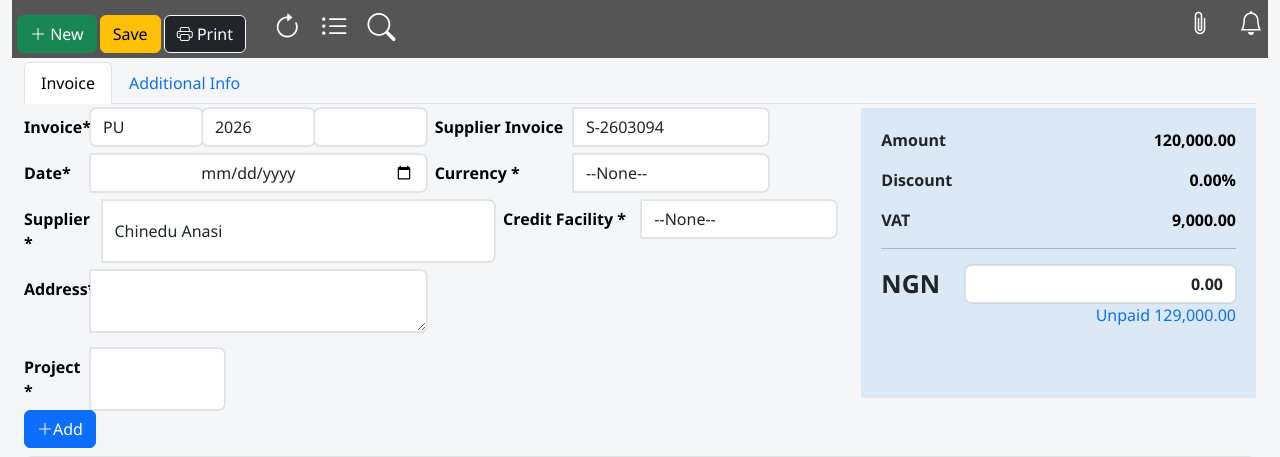
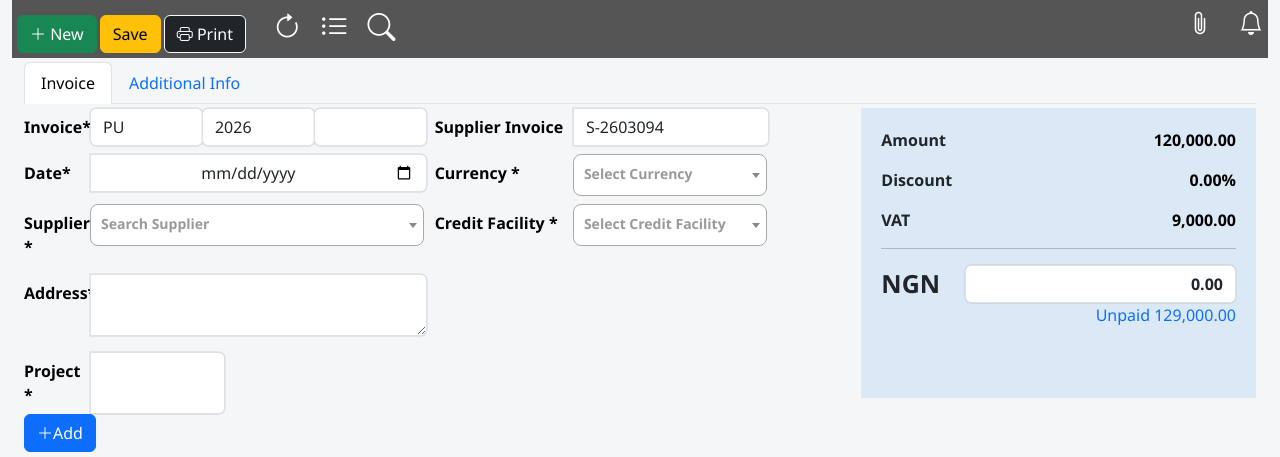
Before and after one commit to Josiah5x/Inventory-Management-System-New, a Django app: page /purchase in a window 1280 px wide. Shown: the part 40-497 px from the top of the page. Run offline with Django 5.2, Linux system fonts and the light colour scheme; data comes from the database, SQL or seed files in the repository; some libraries are stand-ins or nearby versions.

Commit message:
still on the purchase template

```diff
--- a/automate1/static/js/script.js
+++ b/automate1/static/js/script.js
@@ -23,6 +23,7 @@ $(document).ready(function () {
   }
 
 
+
   //       <button type="button" class="btn btn-danger remove-row" data-bs-toggle="modal" data-bs-target="#confirmModal" id="delete-row">
   //       <i class="bi bi-trash"></i>
   //   </button>
@@ -40,7 +41,7 @@ $(document).ready(function () {
 
 
                 <td style="min-width:300px;">
-                    <select class="product-select" name="product_code">
+                    <select class="form-select product-select" name="product_code">
                         <option value="">-- Select Product --</option>
                     </select>
                 </td>
@@ -110,6 +111,182 @@ $(document).ready(function () {
     });
   });
 
+
+  // ==========================
+  // Arrays
+  // ==========================
+
+  let suppliers = [];
+  let currencies = [];
+  let facilities = [];
+
+  // ==========================
+  // Load everything
+  // ==========================
+  Promise.all([
+    // fetch("/products/json/").then(res => res.json()),
+    fetch("/suppliers/json/").then(res => res.json()),
+    fetch("/currencies/json/").then(res => res.json()),
+    fetch("/facilities/json/").then(res => res.json())
+  ]).then(([supplierData, currencyData, facilityData]) => {
+
+    // products = productData;
+    suppliers = supplierData;
+    currencies = currencyData;
+    facilities = facilityData;
+
+    // loadProducts();
+    loadSuppliers();
+    loadCurrencies();
+    loadFacilities();
+  });
+
+
+  // SUPPLIER
+  function loadSuppliers() {
+
+    $(".supplier-select").each(function () {
+
+      let select = $(this);
+
+      if (select.hasClass("select2-hidden-accessible")) {
+        select.select2("destroy");
+      }
+
+      select.empty();
+
+      select.append('<option value="">Select Supplier</option>');
+
+      suppliers.forEach(function (supplier) {
+
+        select.append(`
+                <option value="${supplier.id}">
+                    ${supplier.name}
+                </option>
+            `);
+
+      });
+
+      select.select2({
+        width: "83%",
+        placeholder: "Search Supplier",
+        allowClear: true
+      });
+
+    });
+
+  }
+
+  // CURRENCY
+  function loadCurrencies() {
+
+    $(".currency-select").each(function () {
+
+      let select = $(this);
+
+      if (select.hasClass("select2-hidden-accessible")) {
+        select.select2("destroy");
+      }
+
+      select.empty();
+
+      select.append('<option value="">Select Currency</option>');
+
+      currencies.forEach(function (currency) {
+
+        select.append(`
+                <option value="${currency.id}">
+                    ${currency.name}
+                </option>
+            `);
+
+      });
+
+      select.select2({
+        width: "58%",
+        placeholder: "Select Currency",
+        allowClear: true,
+        minimumResultsForSearch: Infinity
+      });
+
+    });
+
+  }
+
+  // FACILITY
+  function loadFacilities() {
+
+    $(".facility-select").each(function () {
+
+      let select = $(this);
+
+      if (select.hasClass("select2-hidden-accessible")) {
+        select.select2("destroy");
+      }
+
+      select.empty();
+
+      select.append('<option value="">Select Credit Facility</option>');
+
+      facilities.forEach(function (facility) {
+
+        select.append(`
+                <option value="${facility.id}">
+                    ${facility.name}
+                </option>
+            `);
+
+      });
+
+      select.select2({
+        width: "58%",
+        placeholder: "Select Credit Facility",
+        allowClear: true,
+        minimumResultsForSearch: Infinity
+      });
+
+    });
+
+  }
+
+  // ==========================
+  // Load Products from Database
+  // ==========================
+  let products = [];
+
+  fetch("/products/json/")
+    .then((res) => res.json())
+    .then((data) => {
+      products = data;
+
+      loadProducts();
+    });
+
+  function loadProducts() {
+    $(".product-select").each(function () {
+      let select = $(this);
+
+      select.empty();
+
+      select.append('<option value="">Select Product</option>');
+
+      products.forEach(function (product) {
+        select.append(`
+                <option value="${product.id}">
+                    ${product.product_code} - ${product.product_name}
+                </option>
+            `);
+      });
+
+      // Make it searchable
+      select.select2({
+        width: "100%",
+        placeholder: "Search Product...",
+        allowClear: true,
+      });
+    });
+  }
+
   // Auto calculate whenever Qty, Price or Discount changes
   $(document).on(
     "input",
@@ -162,44 +339,6 @@ $(document).ready(function () {
     });
 
     $("#invoice_total").val(total.toFixed(2));
-  }
-
-  // ==========================
-  // Load Products from Database
-  // ==========================
-  let products = [];
-
-  fetch("/products/json/")
-    .then((res) => res.json())
-    .then((data) => {
-      products = data;
-
-      loadProducts();
-    });
-
-  function loadProducts() {
-    $(".product-select").each(function () {
-      let select = $(this);
-
-      select.empty();
-
-      select.append('<option value="">Select Product</option>');
-
-      products.forEach(function (product) {
-        select.append(`
-                <option value="${product.id}">
-                    ${product.product_code} - ${product.product_name}
-                </option>
-            `);
-      });
-
-      // Make it searchable
-      select.select2({
-        width: "100%",
-        placeholder: "Search Product...",
-        allowClear: true,
-      });
-    });
   }
 
   // ==========================
--- a/automate1/templates/base.html
+++ b/automate1/templates/base.html
@@ -11,7 +11,8 @@
     <link rel="stylesheet" href="{% static 'bootstrap-5.3.8-dist/css/bootstrap.min.css'%}">
     <link rel="stylesheet" href="{% static 'jquery-ui-1.14.1/jquery-ui.css'%}">
     <!-- Local Select2 CSS -->
-    <link href="{% static 'dist/css/select2.css'%}" rel="stylesheet" />
+
+    <link href="{% static 'dist/css/select2.min.css'%}" rel="stylesheet" />
 
 
     <style>
--- a/automate1/templates/purchase_invoice.html
+++ b/automate1/templates/purchase_invoice.html
@@ -121,7 +121,7 @@
 
 .select2-container--default .select2-selection--single {
     height: 42px;
-    border: 2px solid #0d6efd;
+    /* border: 2px solid #0d6efd; */
     border-radius: 8px;
     background: #fff;
 }
@@ -135,6 +135,7 @@
 .select2-container--default .select2-selection--single .select2-selection__arrow {
     height: 40px;
 }
+
 
 .product-item{
     padding:8px 12px;
@@ -157,9 +158,6 @@
     </div>
     <div><i class="bi bi-paperclip fs-4"></i> <i class="bi bi-bell fs-4 ms-4"></i></div>
 </div>
-
-
-
 
 
 
@@ -206,19 +204,16 @@
                     <div class="col-md-5">
                         <div class="input-group">
                             <span class="col-md-5 col-form-label">Currency *</span>
-                            <select class="form-select" id="currency" name="currency">
+                            <select class="form-select currency-select" id="currency" name="currency">
                                 <option value="--None--">--None--</option>
-                                <!-- <option value="--None--">--None--</option> -->
-                                {% for currency in currencies %}
-                                <option value="{{currency.id}}">{{currency.name}}</option>
-                                {% endfor %}
+
                             </select>
                         </div>
                     </div>
-                    <div class="col-md-7">
+                    <div class="col-md-6">
                         <div class="input-group">
                             <span class="col-md-2 col-form-label">Supplier *</span>
-                            <select class="form-select form-control" id="supplier_select" name="supplier_name">
+                            <select class="form-select supplier-select" id="supplier_select" name="supplier_name">
                                 {% for supplier in suppliers %}
                                 <option value="{{supplier.id}}" data-address="{{supplier.address}}">{{supplier.name}}
                                 </option>
@@ -229,7 +224,7 @@
                     <div class="col-md-5">
                         <div class="input-group">
                             <span class="col-md-5 col-form-label">Credit Facility *</span>
-                            <select class="form-select" id="credit_fercility" name="credit_fercility">
+                            <select class="form-select facility-select" id="credit_fercility" name="credit_fercility">
                                 <option value="--None--">--None--</option>
                                 {% for credit_f in creditfacility %}
                                 <option value="{{credit_f.id}}">{{credit_f.name}}</option>
--- a/automate1/urls.py
+++ b/automate1/urls.py
@@ -13,6 +13,9 @@ urlpatterns = [
     path("sale", views.Sale, name="sale"),
     path("invoice", views.Invoice, name="invoice"),
     path("products/json/", views.product_json, name="product_json"),
+    path("suppliers/json/", views.supplier_json, name="supplier_json"),
+    path("currencies/json/", views.currency_json, name="currency_json"),
+    path("facilities/json/", views.facility_json, name="facility_json"),
     path("savepurchase/", views.save_purchase, name="save_purchase"),
     path("purchase/update/<int:pk>/", views.Update_Purchase, name="update_purchase"),
     path("orders/<int:pk>/", views.order_view, name="order_view"),
--- a/automate1/views.py
+++ b/automate1/views.py
@@ -104,6 +104,34 @@ def product_json(request):
             "price": float(p.selling_price or 0),
         })
 
+    return JsonResponse(data, safe=False)
+
+def supplier_json(request):
+
+    data = list(
+        Supplier.objects.values(
+            "id",
+            "name"
+        )
+    )
+    return JsonResponse(data, safe=False)
+
+def currency_json(request):
+    data = list(
+        Currency.objects.values(
+            "id",
+            "name"
+        )
+    )
+    return JsonResponse(data, safe=False)
+
+def facility_json(request):
+    data = list(
+        CreditFacility.objects.values(
+            "id",
+            "name"
+        )
+    )
     return JsonResponse(data, safe=False)
 
 
```
Also changed, not shown: automate1/templates/update_purchase.html (+4 -4 lines). Lines whose indentation alone changed are shown as unchanged.
